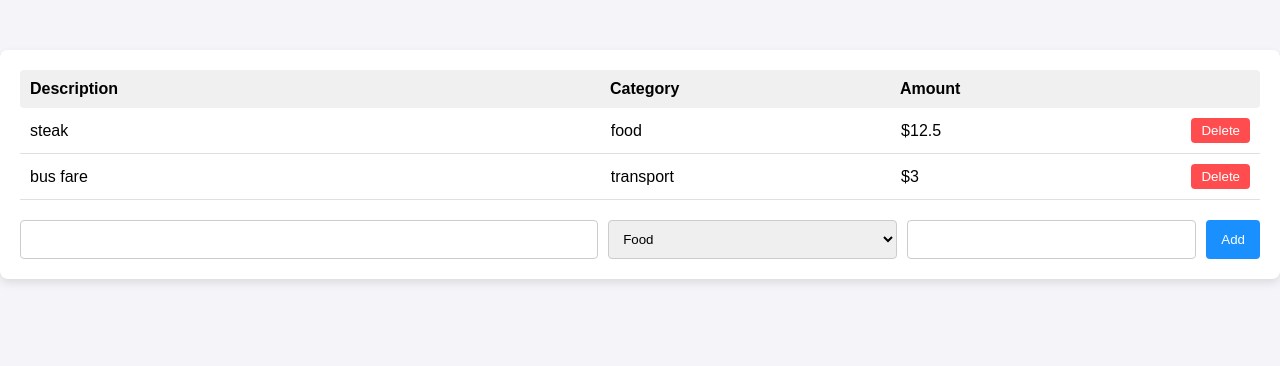
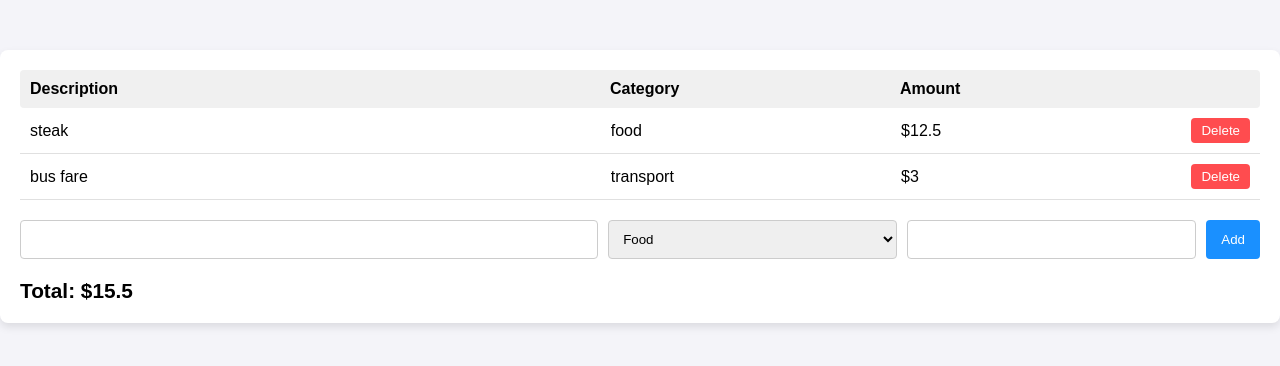
Before and after one commit to aymankhan555/React, a React (Vite) app in the folder Expense-Tracker/: page / in a window 1280 px wide. Shown: the top 366 px of the page. Built offline with nearby package versions, Linux system fonts and the light colour scheme.

Commit message:
added functionality to see the total of expenses

```diff
--- a/Expense-Tracker/src/ExpenseTracker.jsx
+++ b/Expense-Tracker/src/ExpenseTracker.jsx
@@ -1,4 +1,4 @@
-import React, { useState } from "react";
+import React, { useState,useEffect } from "react";
 function ExpenseTracker() {
 
 	const [expenseList, setExpenseList] = useState([{
@@ -14,6 +14,10 @@ function ExpenseTracker() {
 	const [description,setDescription]=useState("");
 	const [category,setCategory]=useState("Food");
 	const [amount,setAmount]=useState(0.00);
+	const [totalExpense,setTotalExpense] =useState(0.00);
+	useEffect(()=>{
+		calculate();
+	},[expenseList]);
 	function handleDescription(e)
 	{
 		setDescription(e.target.value);
@@ -31,9 +35,10 @@ function ExpenseTracker() {
 		const newExpenseList={
 			description,
 			category,
-			amount
-		}
+			amount:parseFloat(amount),
+		};
 		setExpenseList([...expenseList,newExpenseList]);
+
 
 	}
 	function deleteExpenseList(index)
@@ -41,6 +46,16 @@ function ExpenseTracker() {
 		const newExpenseList = expenseList.filter((_,i)=>i!==index)
 		setExpenseList(newExpenseList);
 	}
+	function calculate()
+	{
+		let sum=0;
+		expenseList.forEach((object,i)=>{
+			sum+=object.amount;
+		});
+		setTotalExpense(sum);
+		console.log(sum);
+	}
+
 	return (
 		<div className="expense-tracker">
 			<div className="header">
@@ -71,10 +86,11 @@ function ExpenseTracker() {
 					<option value="transport">Transport</option>
 					<option value="others">Others</option>
 				</select>
-				<input type="number" onChange={handleAmount} className="amount-input"/>
+				<input type="number" onChange={handleAmount} className="amount-input"
+				min="0.0"/>
 				<button onClick={addExpenseList} className="add-button">Add</button>
 			</div>
-
+				<div className="display-total" onClick={calculate}>Total: ${totalExpense}</div>
 		</div>
 	);
 }
--- a/Expense-Tracker/src/index.css
+++ b/Expense-Tracker/src/index.css
@@ -92,3 +92,9 @@ body {
 .input button:hover {
   background-color: hsl(207, 100%, 63%);
 }
+
+.display-total{
+  font-weight: bold;
+  font-size: 1.3rem;
+  margin-top:20px;
+}
```
